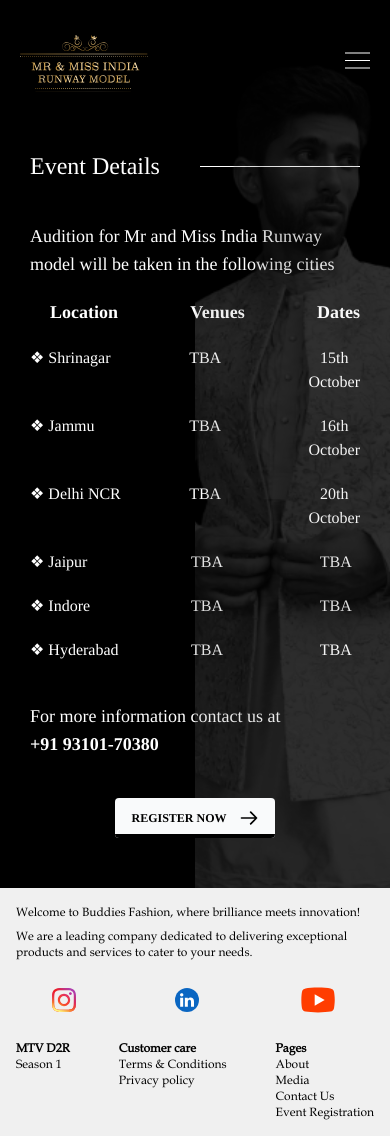
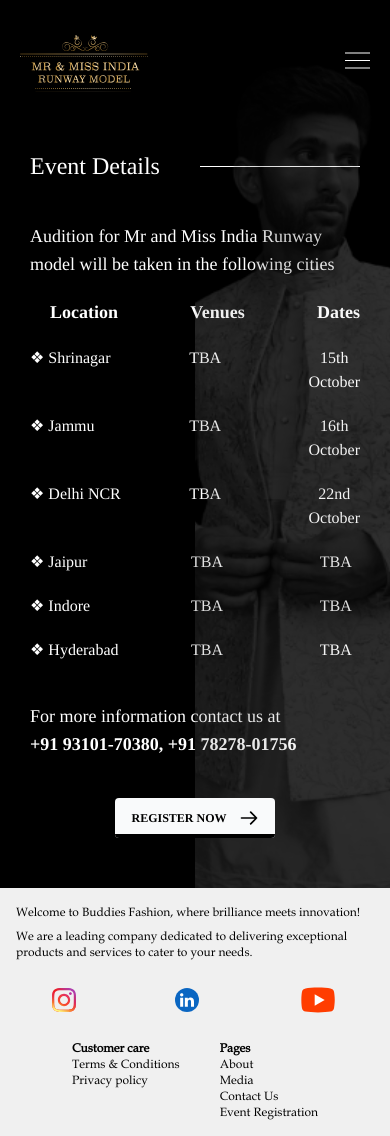
Before and after one commit to Buddies-Production/BuddiesFashionApp, a Next.js app: page /events in a window 390 px wide. Built offline with nearby package versions, Linux system fonts and the light colour scheme.

Commit message:
add phone number

```diff
--- a/src/app/components/server/EventsAudition/EventsAudition.tsx
+++ b/src/app/components/server/EventsAudition/EventsAudition.tsx
@@ -113,7 +113,8 @@ export default function EventsAudition() {
 			<div className="pt-10">
 				<p className="text-xl lg:text-2xl">
 					For more information contact us at{" "}
-					<span className="font-bold">+91 93101-70380</span>
+					<span className="font-bold">+91 93101-70380, </span>
+					<span className="font-bold">+91 78278-01756</span>
 				</p>
 				<div
 					className={clsx(
--- a/src/app/components/server/Footer.tsx
+++ b/src/app/components/server/Footer.tsx
@@ -81,15 +81,15 @@ export default function Footer() {
 			</div>
 			<div
 				className={clsx(
-					"flex justify-between text-xs w-full mt-5",
+					"flex justify-center text-xs w-full mt-5",
 					"lg:w-[30%] lg:text-base lg:mr-[5%] lg:mt-0"
 				)}
 			>
-				<div className="flex flex-col">
+				{/* <div className="flex flex-col">
 					<p className="font-bold">MTV D2R</p>
 					<Link href={"/media"}>Season 1</Link>
-				</div>
-				<div className="flex flex-col">
+				</div> */}
+				<div className="flex flex-col mr-10">
 					<p className="font-bold">Customer care</p>
 					<Link href={"/terms-conditions"}>Terms & Conditions</Link>
 					<Link href={"/privacy-policy"}>Privacy policy</Link>
--- a/src/app/events/page.tsx
+++ b/src/app/events/page.tsx
@@ -121,7 +121,10 @@ export default function Events() {
 					<p className="text-lg lg:text-2xl">
 						For more information contact us at{" "}
 						<span className="font-bold whitespace-nowrap">
-							+91 93101-70380
+							+91 93101-70380,{" "}
+						</span>
+						<span className="font-bold whitespace-nowrap">
+							+91 78278-01756
 						</span>
 					</p>
 					<div
--- a/src/lib/constants.ts
+++ b/src/lib/constants.ts
@@ -43,7 +43,7 @@ export const LOCATION_VENUE_DATE = [
 	{
 		location: "Delhi NCR",
 		venue: "TBA",
-		date: "20th October",
+		date: "22nd October",
 		time: "10am to 4pm",
 	},
 	{
```
